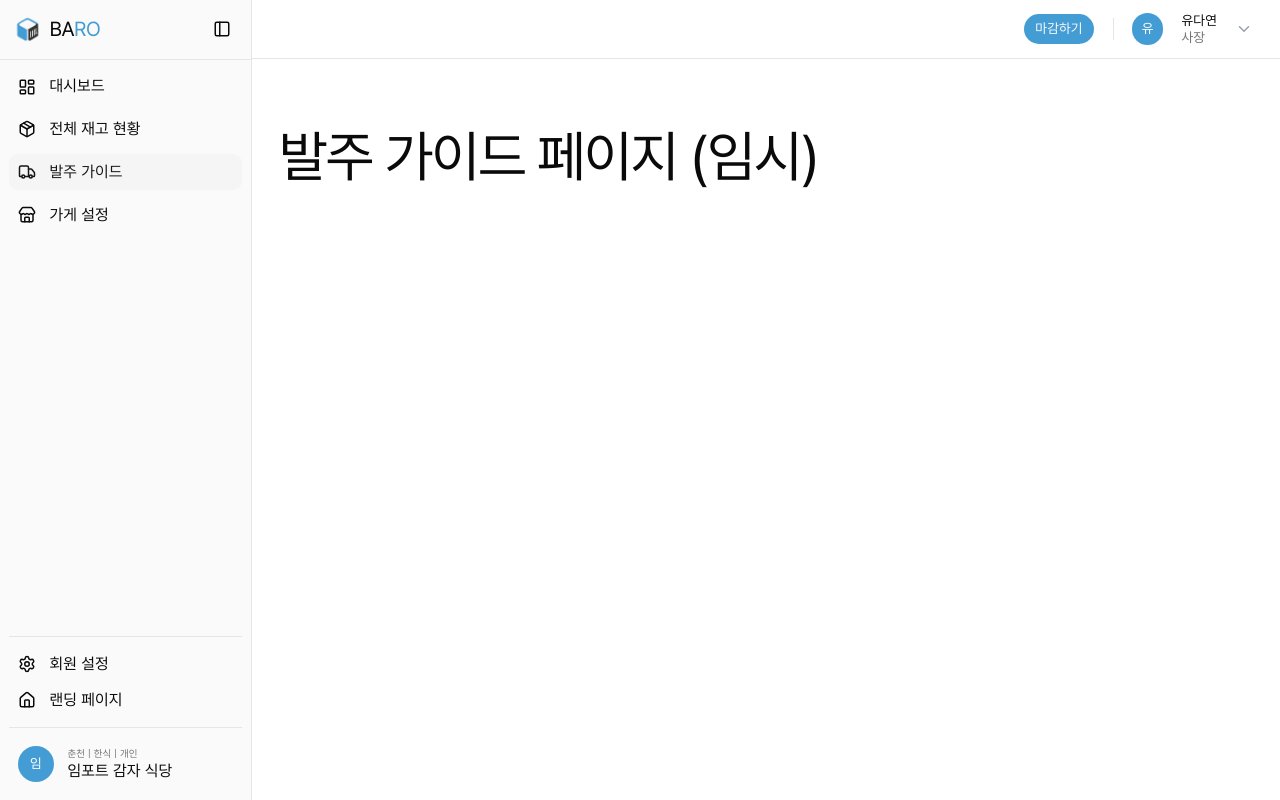
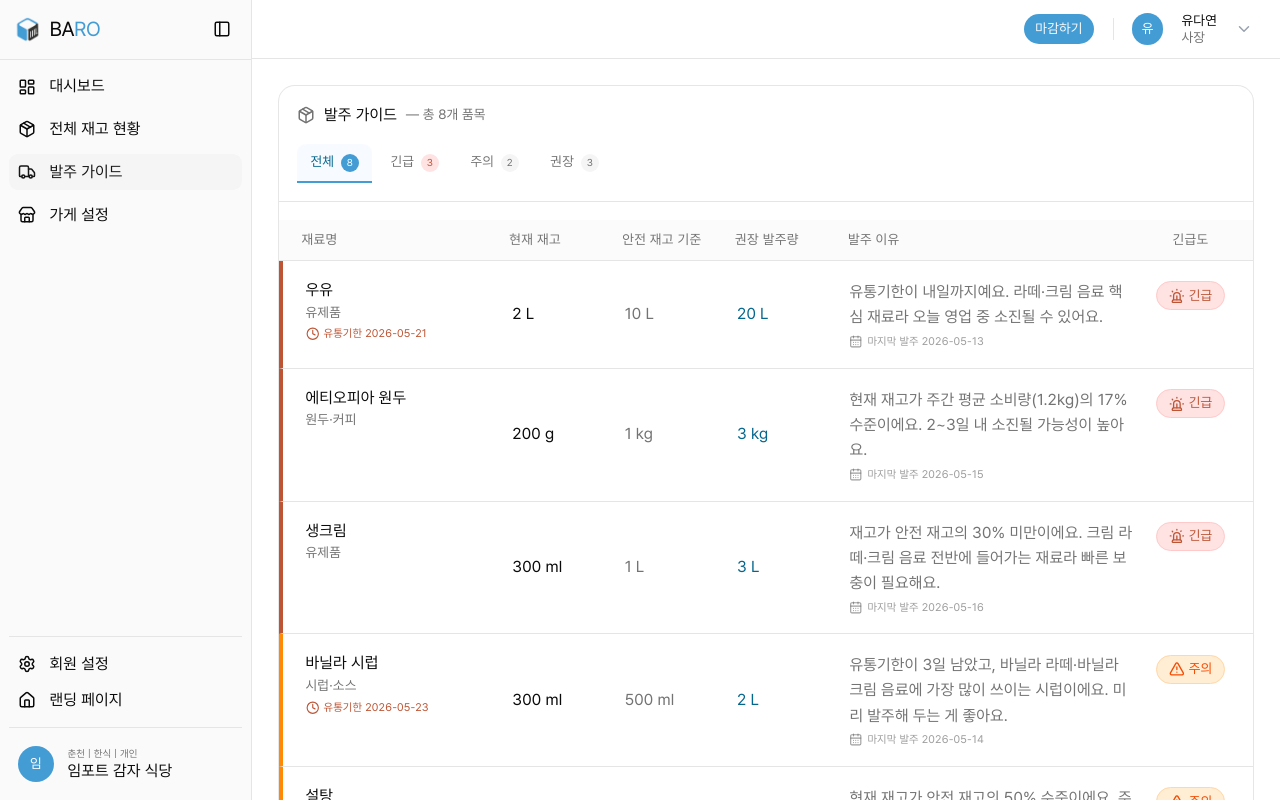
Before and after one commit to from-knu-import-potato/baro-frontend, a React (Vite) app: page /order-guide in a window 1280 px wide. Shown: the top 800 px of the page. Built offline with nearby package versions, Linux system fonts and the light colour scheme.

Commit message:
♻️ (#38) refactor: 발주 가이드 페이지 레이아웃 개선 및 목록 컴포넌트 추가

```diff
--- a/src/pages/OrderGuidePage.tsx
+++ b/src/pages/OrderGuidePage.tsx
@@ -1,7 +1,10 @@
+import OrderGuideList from '@/features/order-guide/components/OrderGuideList';
+import { MOCK_ORDER_GUIDE_ITEMS } from '@/features/order-guide/data/orderGuide.mock';
+
 const OrderGuidePage = () => {
   return (
-    <div className="p-6">
-      <h1 className="text-xl font-bold text-baro-black">발주 가이드 페이지 (임시) </h1>
+    <div className="flex flex-col gap-6 p-6">
+      <OrderGuideList items={MOCK_ORDER_GUIDE_ITEMS} />
     </div>
   );
 };
```
